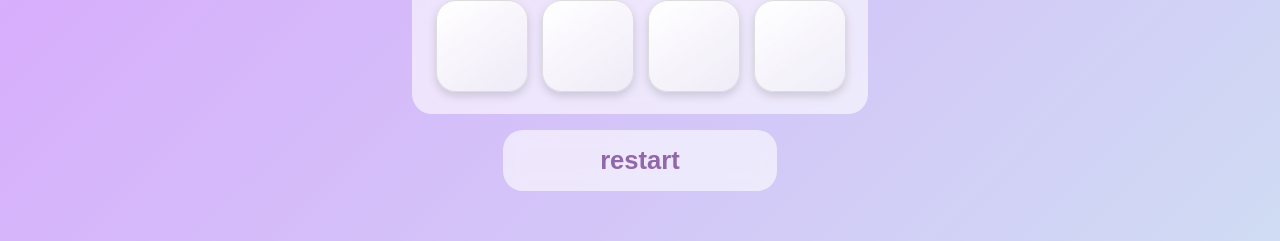
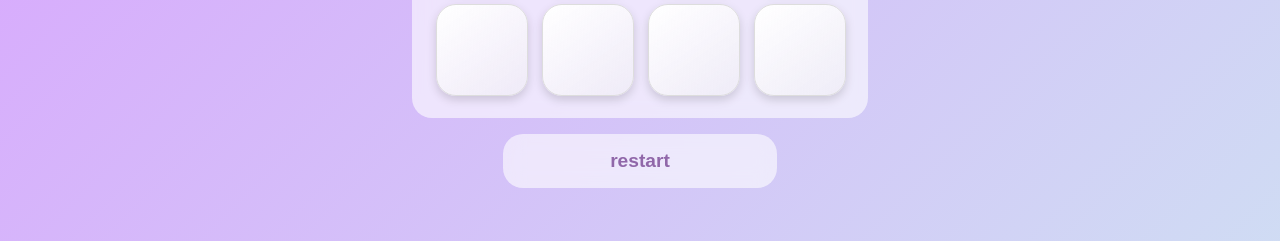
Before and after one commit to Cropsii/Find2pairs, a React (Vite) app: page / in a window 1280 px wide. Shown: the part 474-715 px from the top of the page. Built offline with nearby package versions, Linux system fonts and the light colour scheme.

Commit message:
fix
небольной фикс кнопки reset

```diff
--- a/src/App.css
+++ b/src/App.css
@@ -88,7 +88,7 @@ body {
   border: 0;
   padding: 1rem;
   place-self: center;
-  font-size: clamp(1.5rem,2vw,2rem);
+  font-size: clamp(1rem,1.5vw,1.5rem);
   color: var(--textMain);
   width: 60%;
   border-radius: 20px;
```
